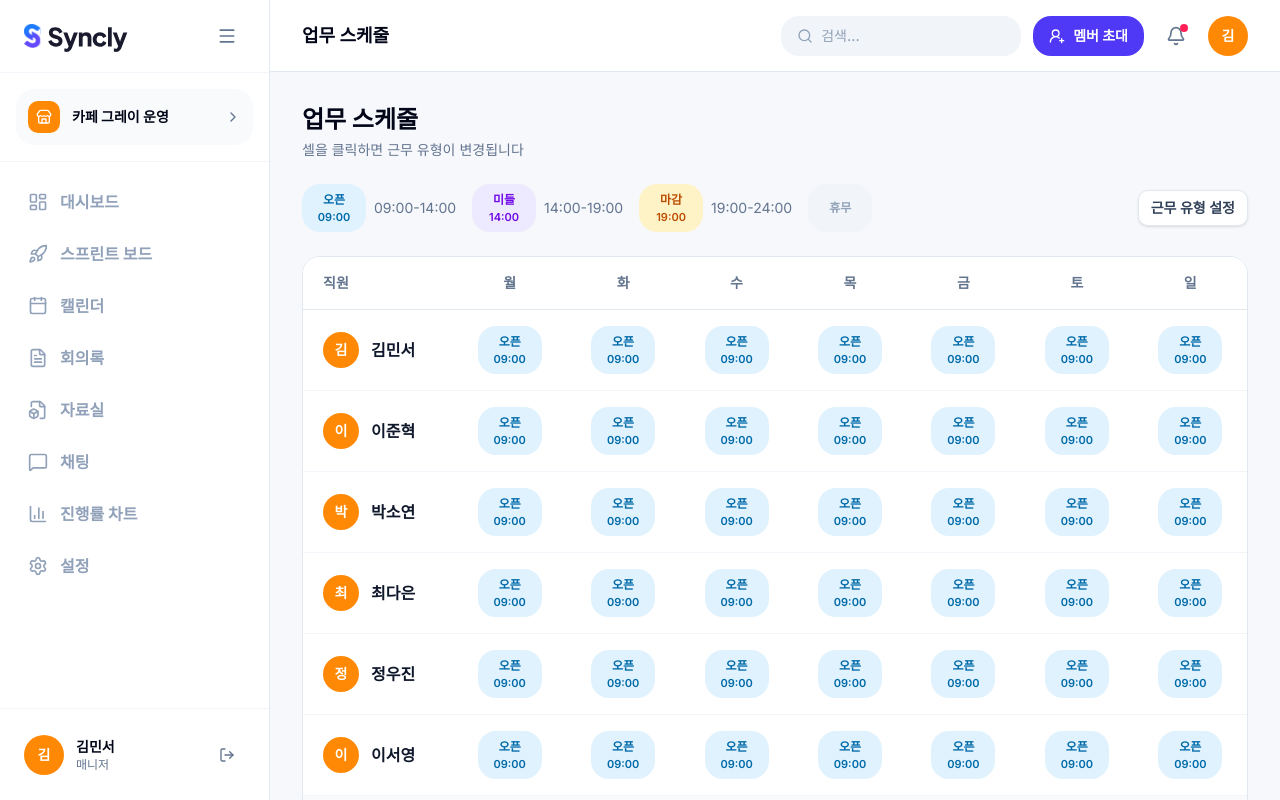
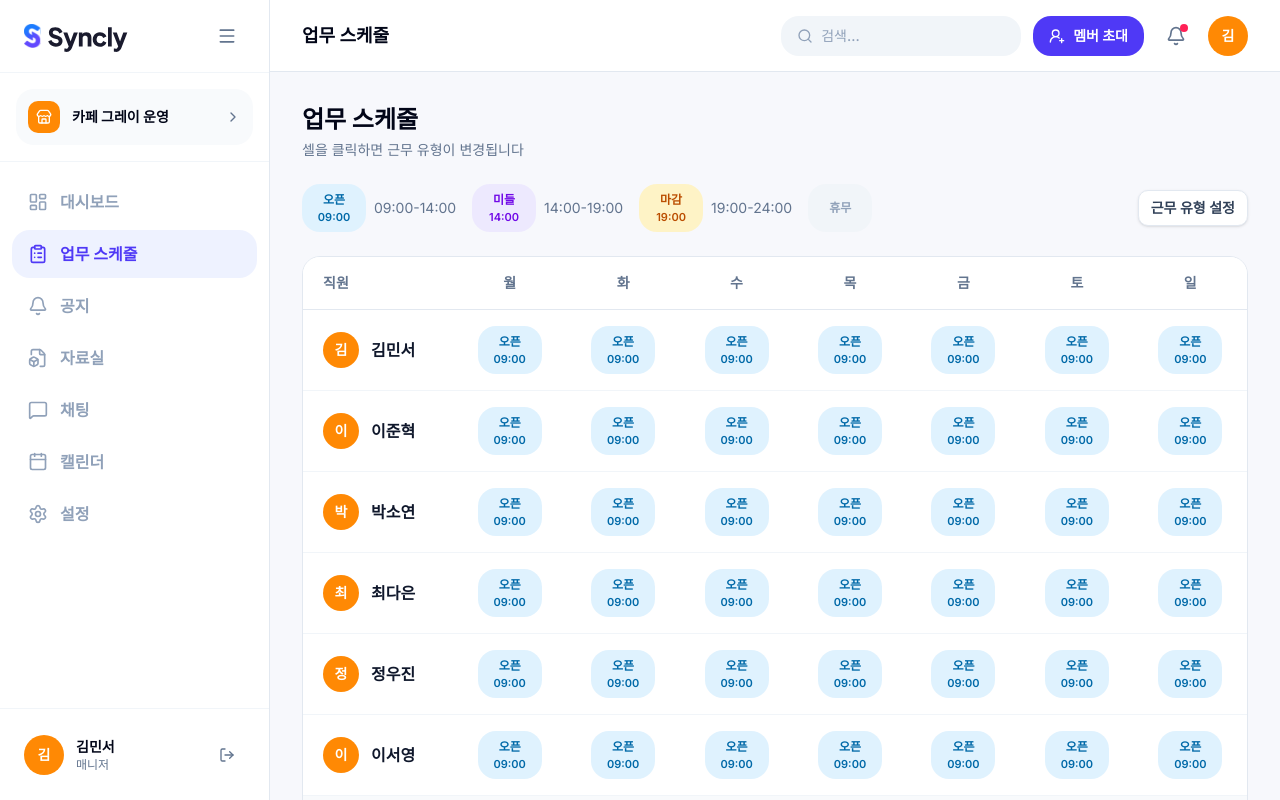
Before and after one commit to TeampleRun/syncly, a Next.js app: page /workspaces/1/work-schedule in a window 1280 px wide. Built offline with nearby package versions, Linux system fonts and the light colour scheme.

Commit message:
fix: 기존 사이드바 수정

```diff
--- a/src/widgets/workspace-shell/ui/WorkspaceSidebar.tsx
+++ b/src/widgets/workspace-shell/ui/WorkspaceSidebar.tsx
@@ -8,10 +8,7 @@ import { usePathname } from 'next/navigation';
 import { mockWorkspace } from '@/entities/workspace';
 import { mockCurrentWorkspaceMember } from '@/entities/workspace-member';
 import { cn } from '@/shared/lib/utils';
-import {
-  sideProjectNavigationItems,
-  storeOperationNavigationItems,
-} from '../model/workspace-navigation';
+import { storeOperationNavigationItems } from '../model/workspace-navigation';
 
 interface WorkspaceSidebarProps {
   workspaceId: string;
@@ -83,7 +80,7 @@ export function WorkspaceSidebar({
       </div>
 
       <nav className="flex-1 space-y-1 px-3 py-4">
-        {sideProjectNavigationItems.map((item) => {
+        {storeOperationNavigationItems.map((item) => {
           const Icon = item.icon;
           const href = `/workspaces/${workspaceId}/${item.href}`;
           const isActive = pathname === href;
```
